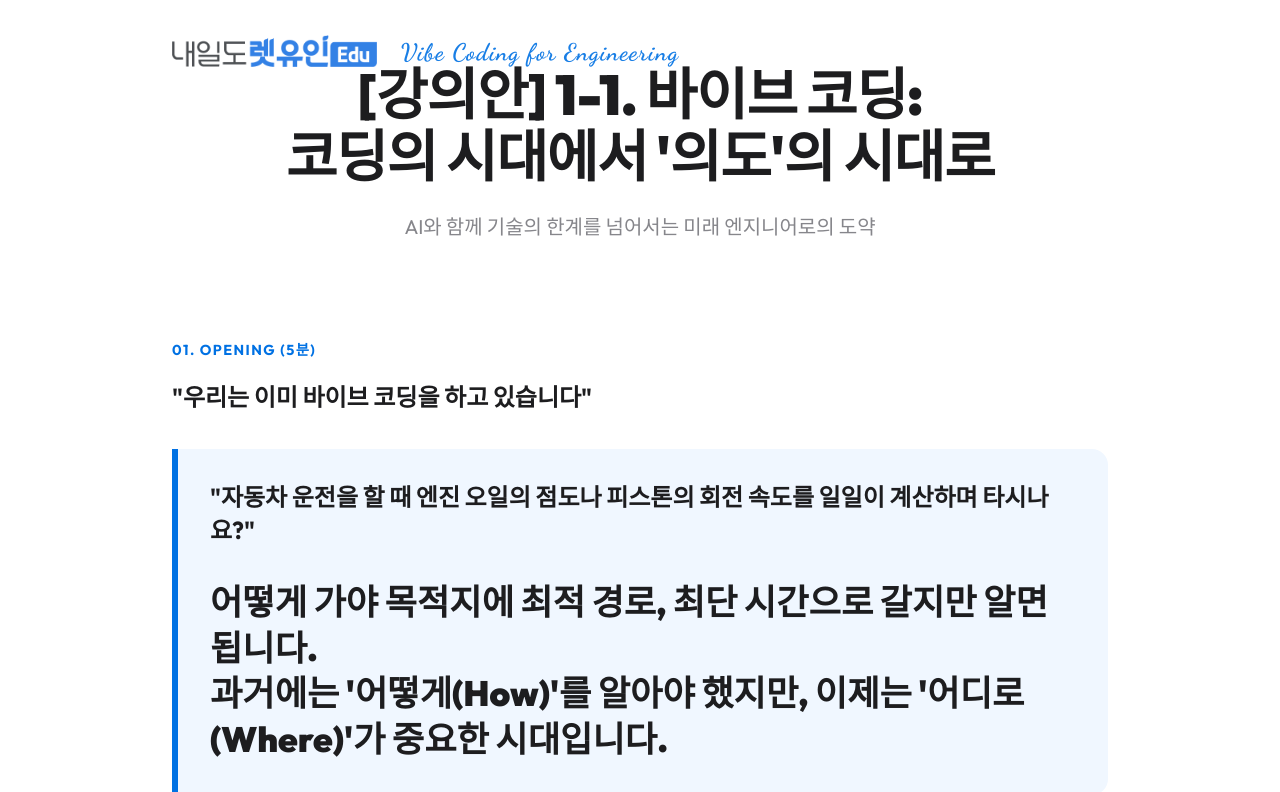
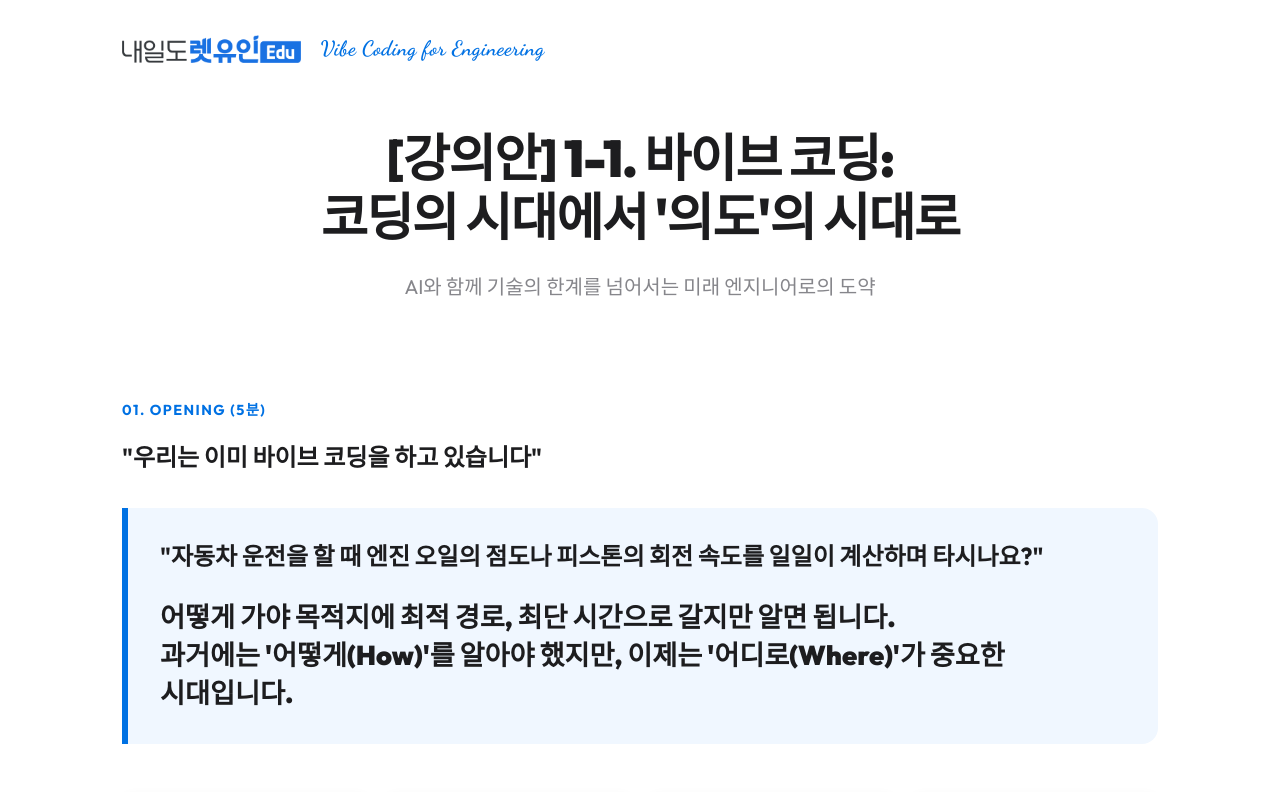
Before and after one commit to heekeunlee/lecture01, a React (Vite) app: page / in a window 1280 px wide. Shown: the top 792 px of the page. Built offline with nearby package versions, Linux system fonts and the light colour scheme; the HTML template or start-up script is replaced by a standard one.

Commit message:
fix: Revise header and quote layout for better balance

```diff
--- a/src/App.tsx
+++ b/src/App.tsx
@@ -4,13 +4,13 @@ import { Sparkles, Navigation, Truck, Zap, Terminal, Layers, Quote } from 'lucid
 export default function App() {
   return (
     <div className="app-container">
-      <header>
-        <motion.div
-          className="header-top-nav"
-          initial={{ opacity: 0, x: -20 }}
-          animate={{ opacity: 1, x: 0 }}
-        >
-          <div className="logo-group">
+      <header className="main-header">
+        <div className="header-top">
+          <motion.div
+            className="logo-group"
+            initial={{ opacity: 0, x: -20 }}
+            animate={{ opacity: 1, x: 0 }}
+          >
             <img
               src="/lecture01/logo.png"
               alt="LettUin Edu"
@@ -18,23 +18,18 @@ export default function App() {
               onError={(e) => { e.currentTarget.style.display = 'none'; }}
             />
             <span className="cursive-tag">Vibe Coding for Engineering</span>
-          </div>
-        </motion.div>
-        <motion.h1
+          </motion.div>
+        </div>
+
+        <motion.div
+          className="hero-section"
           initial={{ opacity: 0, y: 20 }}
           animate={{ opacity: 1, y: 0 }}
           transition={{ delay: 0.2 }}
         >
-          [강의안] 1-1. 바이브 코딩:<br/>코딩의 시대에서 '의도'의 시대로
-        </motion.h1>
-        <motion.p
-          className="subtitle"
-          initial={{ opacity: 0 }}
-          animate={{ opacity: 1 }}
-          transition={{ delay: 0.4 }}
-        >
-          AI와 함께 기술의 한계를 넘어서는 미래 엔지니어로의 도약
-        </motion.p>
+          <h1>[강의안] 1-1. 바이브 코딩:<br/>코딩의 시대에서 '의도'의 시대로</h1>
+          <p className="subtitle">AI와 함께 기술의 한계를 넘어서는 미래 엔지니어로의 도약</p>
+        </motion.div>
       </header>
 
       <main>
@@ -44,7 +39,7 @@ export default function App() {
           <h2>"우리는 이미 바이브 코딩을 하고 있습니다"</h2>
           <div className="highlight-box">
             <p className="quote">"자동차 운전을 할 때 엔진 오일의 점도나 피스톤의 회전 속도를 일일이 계산하며 타시나요?"</p>
-            <p style={{ fontSize: '2.2rem', fontWeight: 800, lineHeight: 1.3, marginTop: '2rem', wordBreak: 'keep-all' }}>
+            <p className="main-message">
               어떻게 가야 목적지에 최적 경로, 최단 시간으로 갈지만 알면 됩니다.<br/>
               과거에는 '어떻게(How)'를 알아야 했지만, 이제는 '어디로(Where)'가 중요한 시대입니다.
             </p>
--- a/src/index.css
+++ b/src/index.css
@@ -32,57 +32,68 @@ body {
 }
 
 .app-container {
-  max-width: 1000px;
+  max-width: 1100px;
   margin: 0 auto;
-  padding: 4rem 2rem;
+  padding: 2rem;
   position: relative;
 }
 
-header {
-  text-align: center;
+.main-header {
   margin-bottom: 6rem;
 }
 
-.header-top-nav {
-  position: absolute;
-  top: 2rem;
-  left: 2rem;
+.header-top {
+  display: flex;
+  justify-content: flex-start;
+  margin-bottom: 4rem;
 }
 
 .logo-group {
   display: flex;
   align-items: center;
-  gap: 1.5rem;
+  gap: 1.2rem;
 }
 
 .header-logo {
-  height: 32px;
+  height: 28px;
   width: auto;
-  opacity: 0.8;
+  opacity: 0.9;
 }
 
 .cursive-tag {
   font-family: 'Dancing Script', cursive;
-  font-size: 1.5rem;
+  font-size: 1.3rem;
   color: var(--accent);
-  letter-spacing: 0.05em;
-  opacity: 0.9;
-  display: inline-block;
-  transform: translateY(2px);
+  letter-spacing: 0.02em;
+  font-weight: 700;
+}
+
+.hero-section {
+  text-align: center;
 }
 
 h1 {
-  font-size: clamp(2rem, 5vw, 3.5rem);
+  font-size: clamp(2rem, 5vw, 3.2rem);
   font-weight: 900;
-  letter-spacing: -0.02em;
-  line-height: 1.1;
+  letter-spacing: -0.03em;
+  line-height: 1.15;
   margin-bottom: 1.5rem;
+  color: var(--text-primary);
 }
 
 .subtitle {
   font-size: 1.25rem;
   color: var(--text-secondary);
   font-weight: 400;
+}
+
+.main-message {
+  font-size: 1.7rem;
+  font-weight: 800;
+  line-height: 1.4;
+  margin-top: 1.5rem;
+  color: var(--text-primary);
+  word-break: keep-all;
 }
 
 section {
```
Also changed, not shown: 5 other files (tests, documents, lock files or other folders).
